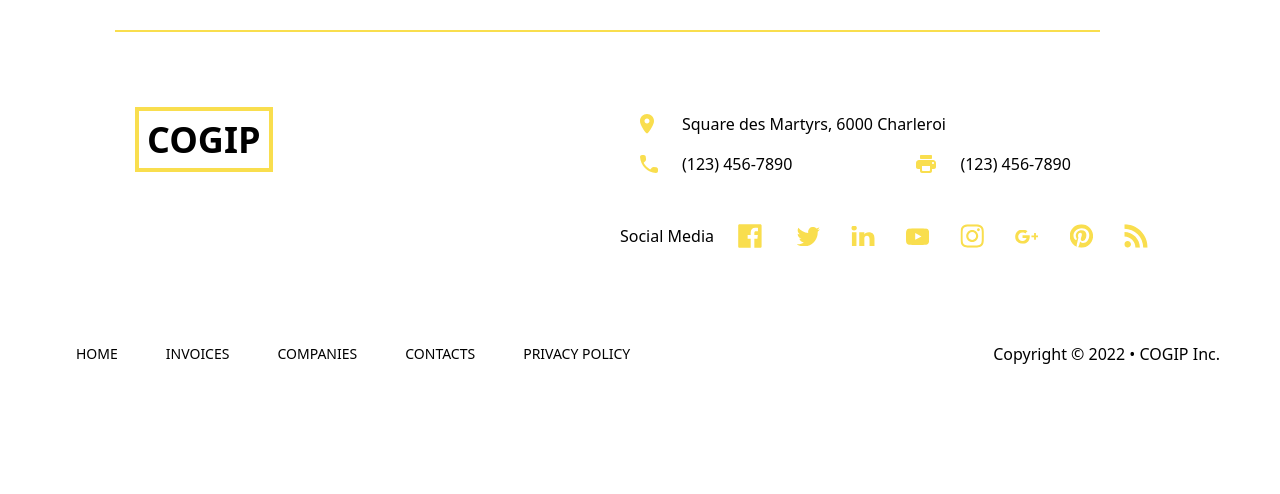
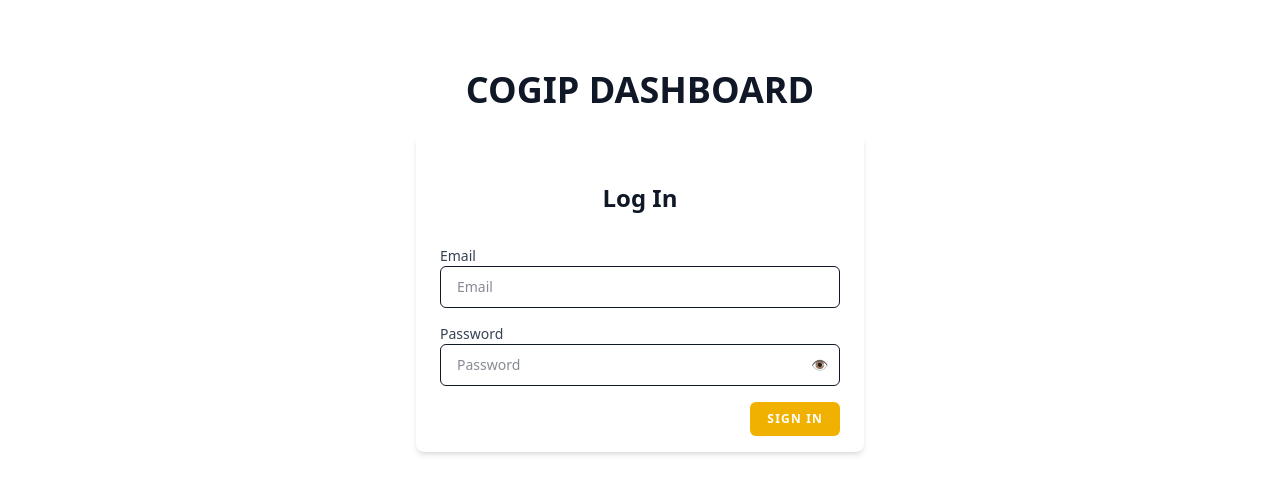
Before and after one commit to HakimBaidouri/COGIP, a React (Vite) app in the folder frontend/: page /loginDash in a window 1280 px wide. Shown: the part 458-952 px from the top of the page. Before the commit the page ends 878 px from the top, so only its background shows below. Built offline with nearby package versions, Linux system fonts and the light colour scheme.

Commit message:
mise en place login dashboard

```diff
--- a/frontend/src/components/header.jsx
+++ b/frontend/src/components/header.jsx
@@ -6,21 +6,44 @@ function Header() {
   return (
     <header className="w-screen font-cogip-roboto font-black bg-cogip-yellow pt-15 overflow-hidden">
       <div className="container mx-auto flex items-center justify-between pl-1">
-
-        <h1><NavLink to="/" className="text-5xl font-black">COGIP</NavLink></h1>
+        <h1>
+          <NavLink to="/" className="text-5xl font-black">
+            COGIP
+          </NavLink>
+        </h1>
 
         <nav>
           <ul className="flex gap-7 text-lg font-bold pr-60">
-            <li><NavLink to="/" className="p-2 border-2 border-transparent hover:border-black">Home</NavLink></li>
-            <li><NavLink to="/invoices" className="p-2 border-2 border-transparent hover:border-black">Invoices</NavLink></li>
-            <li><NavLink to="/companies" className="p-2 border-2 border-transparent hover:border-black">Companies</NavLink></li>
-            <li><NavLink to="/contacts" className="p-2 border-2 border-transparent hover:border-black">Contacts</NavLink></li>
+            <li>
+              <NavLink to="/" className="p-2 border-2 border-transparent hover:border-black">
+                Home
+              </NavLink>
+            </li>
+            <li>
+              <NavLink to="/invoices" className="p-2 border-2 border-transparent hover:border-black">
+                Invoices
+              </NavLink>
+            </li>
+            <li>
+              <NavLink to="/companies" className="p-2 border-2 border-transparent hover:border-black">
+                Companies
+              </NavLink>
+            </li>
+            <li>
+              <NavLink to="/contacts" className="p-2 border-2 border-transparent hover:border-black">
+                Contacts
+              </NavLink>
+            </li>
           </ul>
         </nav>
 
         <div className="flex gap-3 items-center text-lg font-bold pr-7">
-          <a href="#" className="px-2 rounded-lg hover:bg-white text-black transition">Sign up</a>
-          <a href="#" className="px-2 rounded-lg hover:bg-white text-black transition">Login</a>
+          <a href="#" className="px-2 rounded-lg hover:bg-white text-black transition">
+            Sign up
+          </a>
+          <a href="#" className="px-2 rounded-lg hover:bg-white text-black transition">
+            <NavLink to="/loginDash">Login</NavLink>
+          </a>
         </div>
       </div>
 
@@ -28,21 +51,14 @@ function Header() {
       {location.pathname === "/" && (
         <section className="bg-cogip-yellow h-130 w-screen">
           <div className="pl-23 flex items-center font-black font-cogip-inter align-middle">
-            <div className="flex-1 text-7xl uppercase">
-              MANAGE YOUR CUSTOMERS AND INVOICES EASILY
-            </div>
-            <img
-              src="/index/index_illustration.png"
-              className="flex-1 text-8xl"
-              alt="coder hipster"
-            />
+            <div className="flex-1 text-7xl uppercase">MANAGE YOUR CUSTOMERS AND INVOICES EASILY</div>
+            <img src="/index/index_illustration.png" className="flex-1 text-8xl" alt="coder hipster" />
           </div>
         </section>
       )}
 
-       {/*Img*/}
-       <img src="/index/header_rectangle.svg" alt="white rectangle" className="relative scale-107 bottom-[-25px] pl-27" />
-
+      {/*Img*/}
+      <img src="/index/header_rectangle.svg" alt="white rectangle" className="relative scale-107 bottom-[-25px] pl-27" />
     </header>
   );
 }
--- a/frontend/src/components/nav.jsx
+++ b/frontend/src/components/nav.jsx
@@ -4,6 +4,7 @@ import Home from "../pages/home.jsx";
 import Invoices from "../pages/invoices.jsx";
 import Contacts from "../pages/contacts.jsx";
 import Companies from "../pages/companies.jsx";
+import Login from "../pages/dashboard/loginDash.jsx";
 
 function Nav() {
   return (
@@ -12,6 +13,7 @@ function Nav() {
       <Route path="/invoices" element={<Invoices />} />
       <Route path="/contacts" element={<Contacts />} />
       <Route path="/companies" element={<Companies />} />
+      <Route path="/loginDash" element={<Login />} />
     </Routes>
   );
 }
--- /dev/null
+++ b/frontend/src/pages/dashboard/loginDash.jsx
@@ -0,0 +1,65 @@
+import { useState } from "react";
+
+function loginDash() {
+  const [showPassword, setShowPassword] = useState(false);
+
+  return (
+    <div className="font-sans text-gray-900 antialiased">
+      <div className="my-30 flex flex-col sm:justify-center items-center pt-6 sm:pt-0">
+        <div>
+          <a href="/">
+            <h2 className="font-bold text-4xl uppercase">COGIP Dashboard</h2>
+          </a>
+        </div>
+
+        <div className="w-full sm:max-w-md mt-6 px-6 py-4 bg-white shadow-md overflow-hidden sm:rounded-lg">
+          <form method="POST" action="/login">
+            <div className="py-8 text-center">
+              <span className="text-2xl font-semibold">Log In</span>
+            </div>
+
+            <div>
+              <label className="block font-medium text-sm text-gray-700" htmlFor="email">
+                Email
+              </label>
+              <input type="email" name="email" placeholder="Email" className="w-full rounded-md py-2.5 px-4 border text-sm outline-[#f84525]" />
+            </div>
+
+            <div className="mt-4">
+              <label className="block font-medium text-sm text-gray-700" htmlFor="password">
+                Password
+              </label>
+              <div className="relative">
+                <input
+                  id="password"
+                  type={showPassword ? "text" : "password"}
+                  name="password"
+                  placeholder="Password"
+                  required
+                  autoComplete="current-password"
+                  className="w-full rounded-md py-2.5 px-4 border text-sm outline-[#f84525]"
+                />
+                <div className="absolute inset-y-0 right-0 pr-3 flex items-center text-sm leading-5">
+                  <button type="button" onClick={() => setShowPassword(!showPassword)} className="text-gray-500 focus:outline-none focus:text-gray-600 hover:text-gray-600">
+                    {showPassword ? "🙈" : "👁️"}
+                  </button>
+                </div>
+              </div>
+            </div>
+
+            <div className="flex items-center justify-end mt-4">
+              <button
+                type="submit"
+                className="ms-4 inline-flex items-center px-4 py-2 bg-yellow-500 border border-transparent rounded-md font-semibold text-xs text-white uppercase tracking-widest hover:bg-yellow-600 focus:bg-yellow-700 active:bg-yellow-800 focus:outline-none focus:ring-2 focus:ring-indigo-500 focus:ring-offset-2 transition ease-in-out duration-150"
+              >
+                Sign In
+              </button>
+            </div>
+          </form>
+        </div>
+      </div>
+    </div>
+  );
+}
+
+export default loginDash;
```
